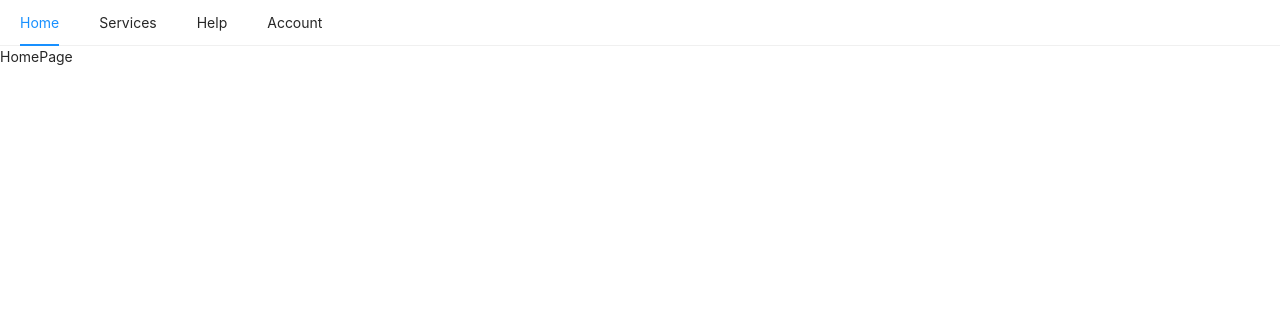
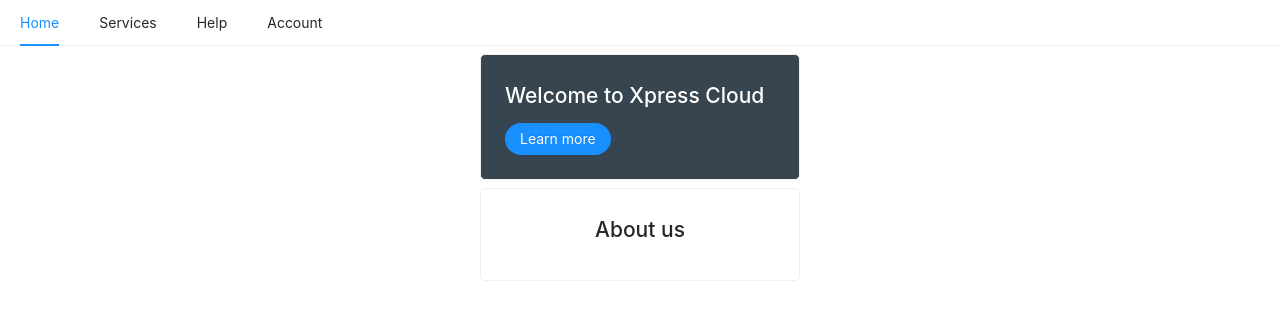
Before and after one commit to JoramWells/konza-mobile, a React (Create React App) app: page / in a window 1280 px wide. Shown: the top 320 px of the page. Built offline with nearby package versions, Linux system fonts and the light colour scheme.

Commit message:
Added learn more

```diff
--- a/src/App.js
+++ b/src/App.js
@@ -3,6 +3,7 @@ import {BrowserRouter as Router,Route,Switch} from 'react-router-dom'
 import './App.css';
 import HomeScreen from './components/HomeScreen';
 import Navigation from './components/Navigation';
+import ServicesScreen from './components/ServicesScreen';
 
 function App() {
   return (
@@ -10,6 +11,7 @@ function App() {
       <Navigation/>
       <Switch>
         <Route path="/" exact component={HomeScreen} />
+        <Route path="/services" exact component={ServicesScreen} />
       </Switch>
 
     </Router>
--- a/src/components/HomeScreen.js
+++ b/src/components/HomeScreen.js
@@ -1,9 +1,20 @@
 import React from 'react'
+import {Row,Card,Button} from 'antd'
 
 export default function HomeScreen() {
     return (
-        <div>
-            HomePage
-        </div>
+        <>
+        <Row justify="space-around" align="middle" style={{marginTop:".5rem"}}>
+            <Card style={{width:"20rem", borderRadius:"5px", backgroundColor:"rgb(54,69,79)", color:"white"}}>
+                <h2 style={{color:"white"}}>Welcome to Xpress Cloud</h2>
+                <Button type="primary" style={{borderRadius:"150px", border:"0"}}>Learn more</Button>
+            </Card>
+        </Row>
+        <Row justify="space-around" align="middle" style={{marginTop:".5rem",textAlign:"center"}}>
+            <Card style={{width:"20rem", borderRadius:"5px"}}>
+                <h2>About us</h2>
+            </Card>
+        </Row>
+        </>
     )
 }
--- a/src/components/Navigation.js
+++ b/src/components/Navigation.js
@@ -1,48 +1,32 @@
-import React from 'react'
-import {Link,useHistory} from 'react-router-dom'
-import {Menu} from 'antd'
+import React from "react";
+import { Link } from "react-router-dom";
+import { Menu } from "antd";
 
-
-
-const {SubMenu} = Menu
+const { SubMenu } = Menu;
 export default function Navigation() {
-    const history = useHistory()
-    function servicesHandler(){
-        history.go('/services')
-        }
-
   return (
     <Menu mode="horizontal">
       <Menu.Item>
-                <Link to="/">
-                Home
-                </Link>
+        <Link to="/">Home</Link>
       </Menu.Item>
-            <SubMenu title="Services" onTitleClick={servicesHandler}>
-                <Menu.Item style={{margin:"0"}}>
-                    Track car
+      <SubMenu title="Services">
+        <Menu.Item style={{ margin: "0" }}>
+          <Link to="/services">Track car</Link>
         </Menu.Item>
-                <Menu.Item style={{margin:"0"}}>
-                    Parking
+        <Menu.Item style={{ margin: "0" }}>
+          <Link to="/services">Parking</Link>
         </Menu.Item>
-                <Menu.Item style={{margin:"0"}}>
-                    Transport goods
+        <Menu.Item style={{ margin: "0" }}>
+          <Link to="/services">Transport goods</Link>
         </Menu.Item>
-
       </SubMenu>
       <SubMenu title="Help">
-                <Menu.Item>
-                    Make payment
-                </Menu.Item>
+        <Menu.Item>Make payment</Menu.Item>
       </SubMenu>
       <SubMenu title="Account">
-                <Menu.Item style={{margin:"0"}}>
-                    Login
-                </Menu.Item>
-                <Menu.Item style={{margin:"0"}}>
-                    Register
-                </Menu.Item>
+        <Menu.Item style={{ margin: "0" }}>Login</Menu.Item>
+        <Menu.Item style={{ margin: "0" }}>Register</Menu.Item>
       </SubMenu>
     </Menu>
-    )
+  );
 }
```
Lines whose indentation alone changed are shown as unchanged.
